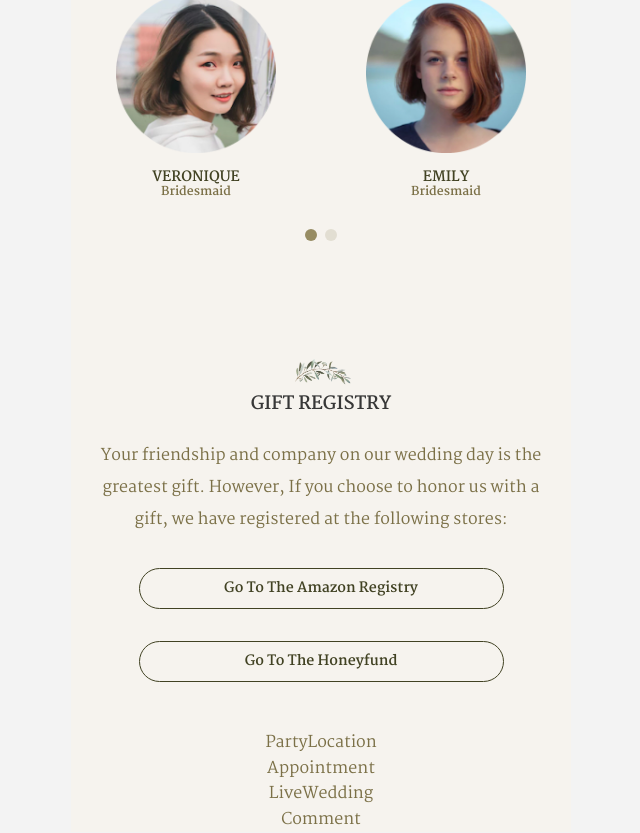
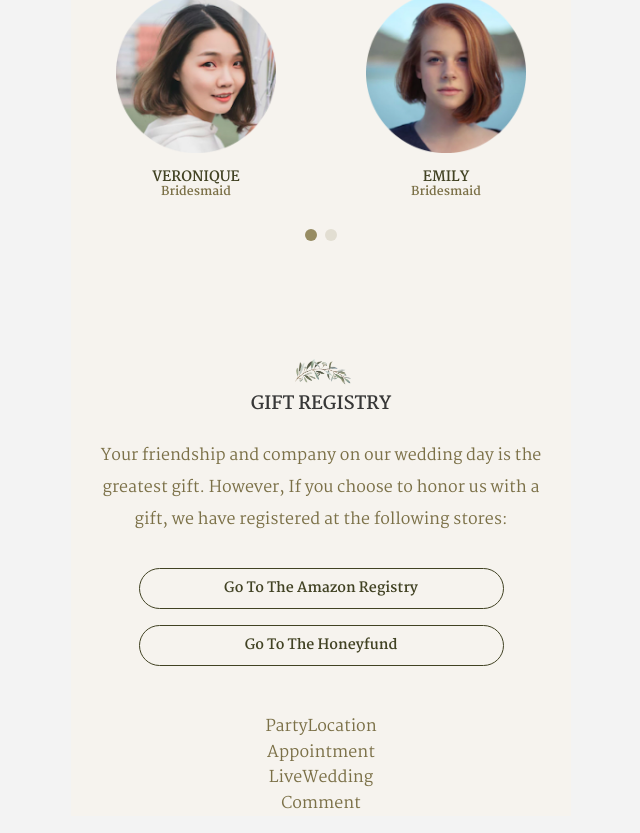
Before and after one commit to NaraeJang/Wegic, a React (Vite) app: page / in a window 1280 px wide. Shown: the part 4280-5113 px from the top of the page, without its empty margins (319-959 px from the left). Built offline with nearby package versions, Linux system fonts and the light colour scheme; a web font is replaced by a local one.

Commit message:
Complete Gift Registry

```diff
--- a/src/componenets/Registry.jsx
+++ b/src/componenets/Registry.jsx
@@ -8,20 +8,20 @@ const Registry = () => {
     <section id="gift-registry" className="container gift-registry">
       <Title titleFr="REGISTRE DES CADEAUX" titleEn="GIFT REGISTRY" />
 
-      <div class="gift-registry__content">
+      <div className="gift-registry__content">
         <p>
           {isFrench
             ? ' Votre amitié et votre compagnie le jour de notre mariage est le plus beau des cadeaux. Cependant, si vous choisissez de nous honorer avec un cadeau, nous nous sommes inscrits dans les magasins suivants:'
             : 'Your friendship and company on our wedding day is the greatest gift. However, If you choose to honor us with a gift, we have registered at the following stores:'}
         </p>
         <a
-          class="btn btn-primary"
+          className="btn btn-primary"
           href="https://www.amazon.ca/s?k=amazon+gift+registry&hvadid=267174764134&hvdev=c&hvlocphy=9000429&hvnetw=g&hvqmt=e&hvrand=10185973085360609107&hvtargid=kwd-298153570026&hydadcr=24616_10318627&tag=googcana-20&ref=pd_sl_36tv8ra2tk_e"
           target="_blank">
           {isFrench ? 'Aller au registre Amazon' : 'Go to the Amazon Registry'}
         </a>
         <a
-          class="btn btn-primary"
+          className="btn btn-primary"
           href="https://www.honeyfund.com/"
           target="_blank">
           {isFrench ? 'Aller à Honeyfund' : 'Go to the Honeyfund'}
--- a/src/index.css
+++ b/src/index.css
@@ -201,6 +201,11 @@ ul {
 .title-divider {
   width: 4.5rem;
   margin: 0 auto;
+}
+
+/* Gift Registry */
+.gift-registry__content a:last-child {
+  margin-top: 1rem;
 }
 
 .comment-divider {
--- a/src/sass/base/_global.scss
+++ b/src/sass/base/_global.scss
@@ -216,6 +216,15 @@ ul {
   }
 }
 
+/* Gift Registry */
+.gift-registry {
+  &__content {
+    a:last-child {
+      margin-top: 1rem;
+    }
+  }
+}
+
 .comment-divider {
   width: 100%;
   height: 2rem;
```
Also changed, not shown: 1 other file (tests, documents, lock files or other folders).
